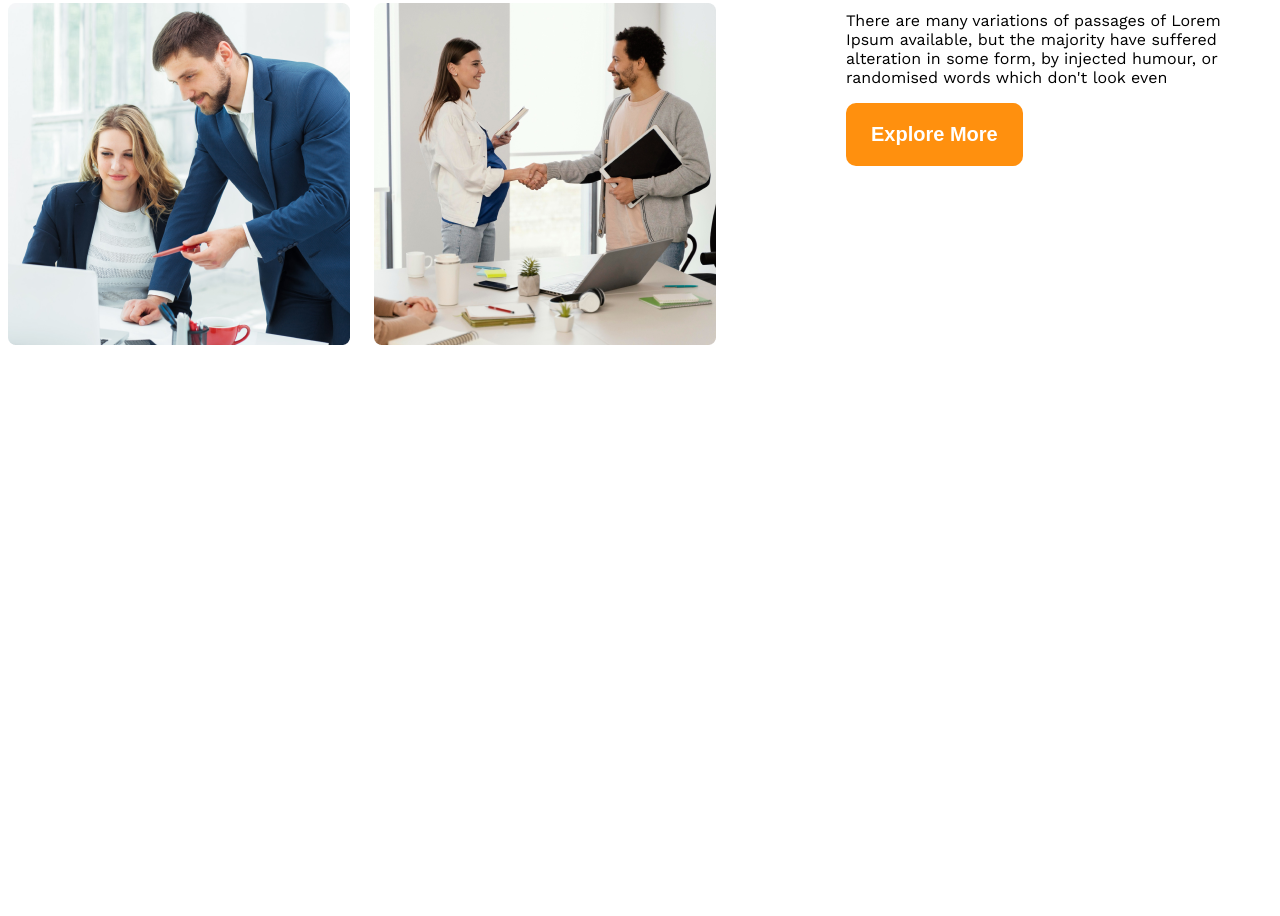
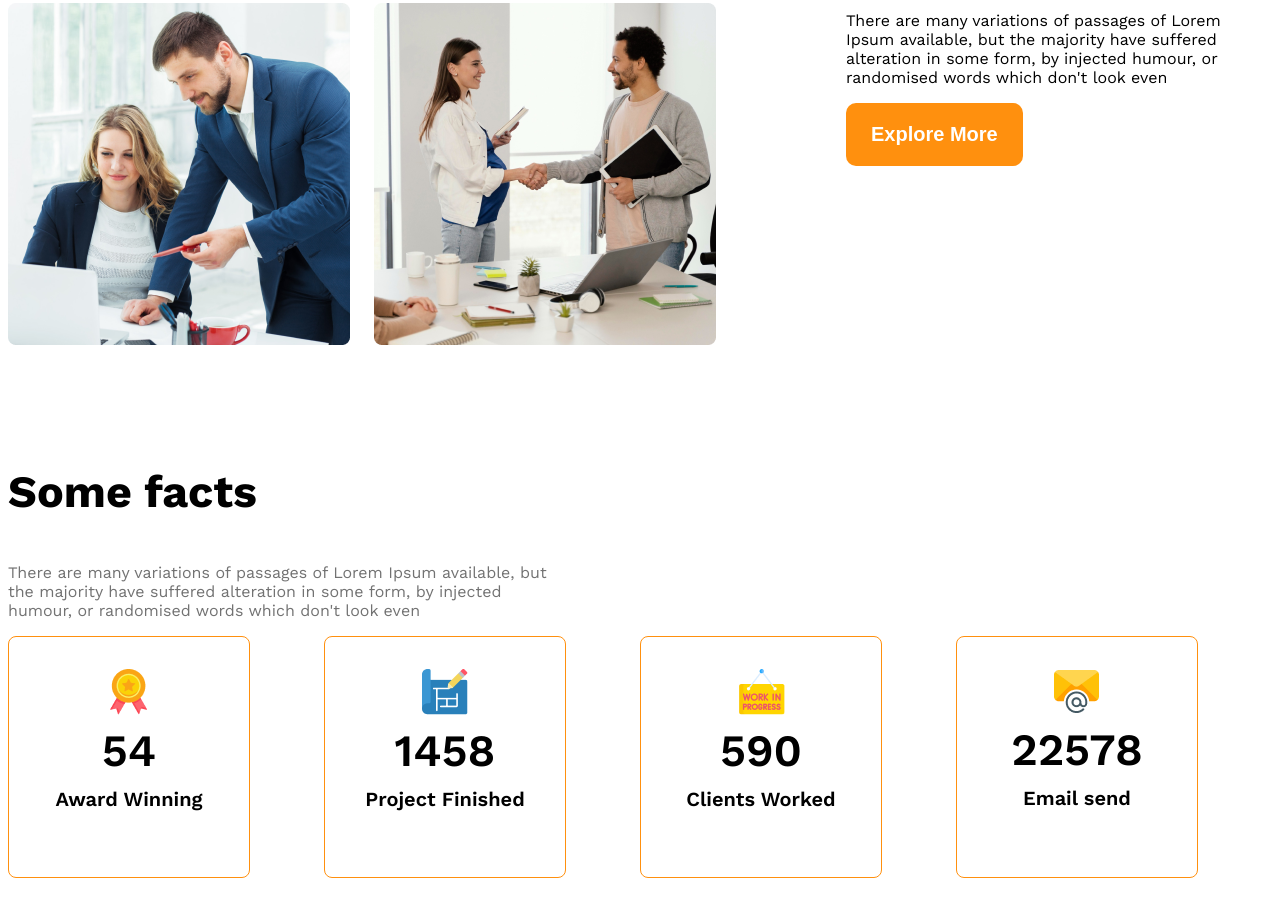
Before and after one commit to tarifzaman/G3-Architect-Website, a plain HTML site: page index.html in a window 1280 px wide. Shown: the part 1657-2573 px from the top of the page. Before the commit the page ends 2010 px from the top, so only its background shows below. Drawn offline with nearby package versions, Linux system fonts and the light colour scheme.

Commit message:
korsi kichu ekta

```diff
--- a/index.html
+++ b/index.html
@@ -15,7 +15,7 @@
   <body class="work-sans">
     <header class="bg-light">
       <nav class="navbar display-flex">
-        <h3 class="brand">G3 Architect</h3>
+        <h3 class="section-title">G3 Architect</h3>
         <ul class="nav-links display-flex">
           <li class="nav-item">
             <a href="" class="nav-link text-gray">Home</a>
@@ -45,6 +45,7 @@
       </div>
     </header>
     <main>
+      <!-- team section start -->
       <section class="teams display-flex">
         <div class="team-image-container">
           <img src="images/team1.png" alt="" />
@@ -66,6 +67,48 @@
           <button class="btn-primary">Explore More</button>
         </div>
       </section>
+      <!-- feature will enjoy -->
+      <section>
+        <h3 class="section-title">Some facts</h3>
+        <p class="text-light-gray fact-description">
+          There are many variations of passages of Lorem Ipsum available, but
+          the majority have suffered alteration in some form, by injected
+          humour, or randomised words which don't look even
+        </p>
+        <div class="facts-container">
+          <div class="flash-card display-flex">
+            <div>
+              <img src="images/icons/ribon.png" alt="" class="fact-icon" />
+              <h4 class="fact-number">54</h4>
+              <h5 class="factname">Award Winning</h5>
+            </div>
+          </div>
+          <div class="flash-card display-flex">
+            <div>
+              <img src="images/icons/projects.png" alt="" class="fact-icon" />
+              <h4 class="fact-number">1458</h4>
+              <h5 class="factname">Project Finished</h5>
+            </div>
+          </div>
+          <div class="flash-card display-flex">
+            <div>
+              <img src="images/icons/customers.png" alt="" class="fact-icon" />
+              <h4 class="fact-number">590</h4>
+              <h5 class="factname">Clients Worked</h5>
+            </div>
+          </div>
+          <div class="flash-card display-flex">
+            <div>
+              <img src="images/icons/email.png" alt="" class="fact-icon" />
+              <h4 class="fact-number">22578</h4>
+              <h5 class="factname">Email send</h5>
+            </div>
+          </div>
+        </div>
+      </section>
+
+      <!-- some facts -->
+      <section></section>
     </main>
     <footer></footer>
   </body>
--- a/styles/architects.css
+++ b/styles/architects.css
@@ -61,7 +61,7 @@ main>section {
     text-decoration: none;
 }
 
-.brand {
+.section-title {
     font-weight: bold;
     font-size: 2.8rem;
 }
@@ -130,6 +130,39 @@ main>section {
     }
 }
 
+/* some facts */
+.flash-card {
+    border: 1px solid #FF900E;
+    width: 240px;
+    height: 240px;
+    border-radius: 8px;
+    align-items: center;
+    justify-content: center;
+    text-align: center;
+}
+
+.facts-container {
+    display: grid;
+    grid-template-columns: repeat(4, 1fr);
+}
+
+.fact-number {
+    font-size: 2.8rem;
+    font-weight: 600;
+    margin-top: 5px;
+    margin-bottom: 10px;
+}
+
+.factname {
+    font-size: 1.25rem;
+    font-weight: 600;
+    margin-top: 10px;
+}
+
+.fact-description {
+    max-width: 540px;
+}
+
 @media screen and (min-width : 576px) and (max-width:992px) {
     .teams {
         flex-direction: column;
```
